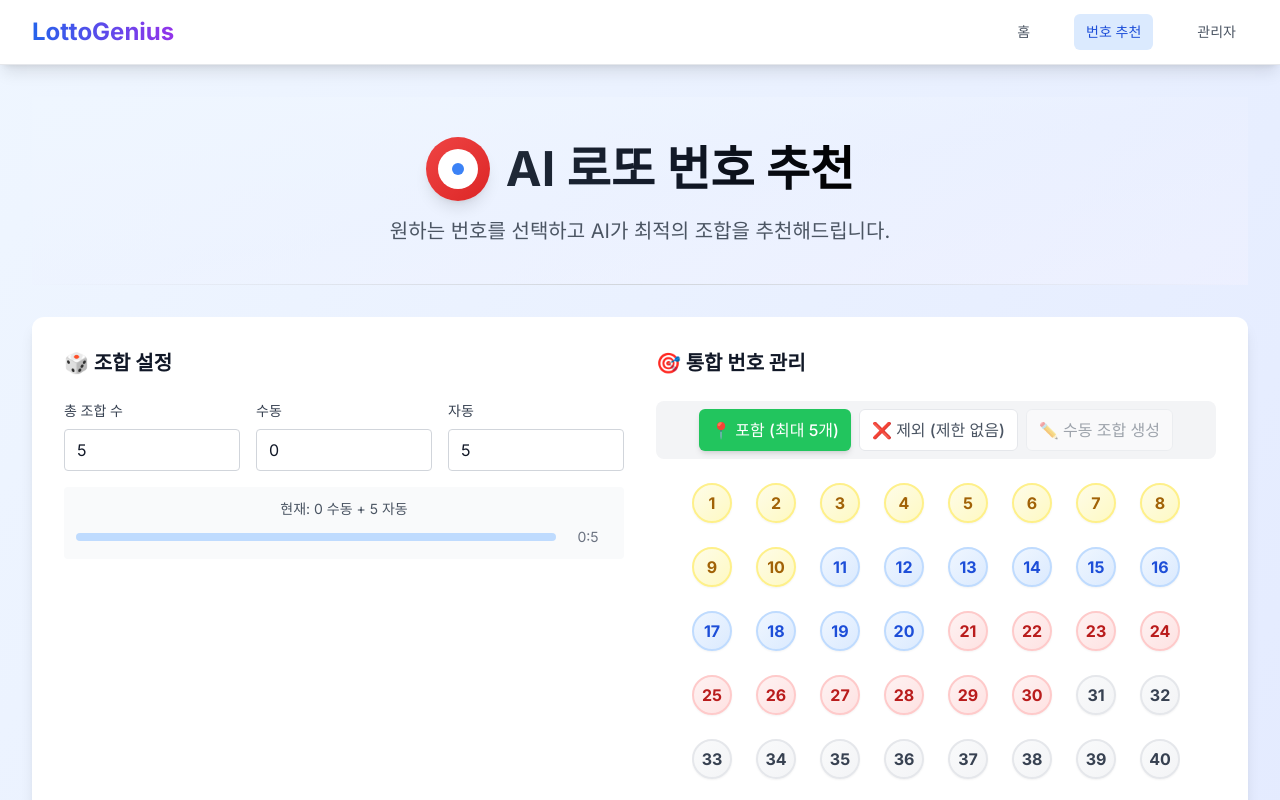
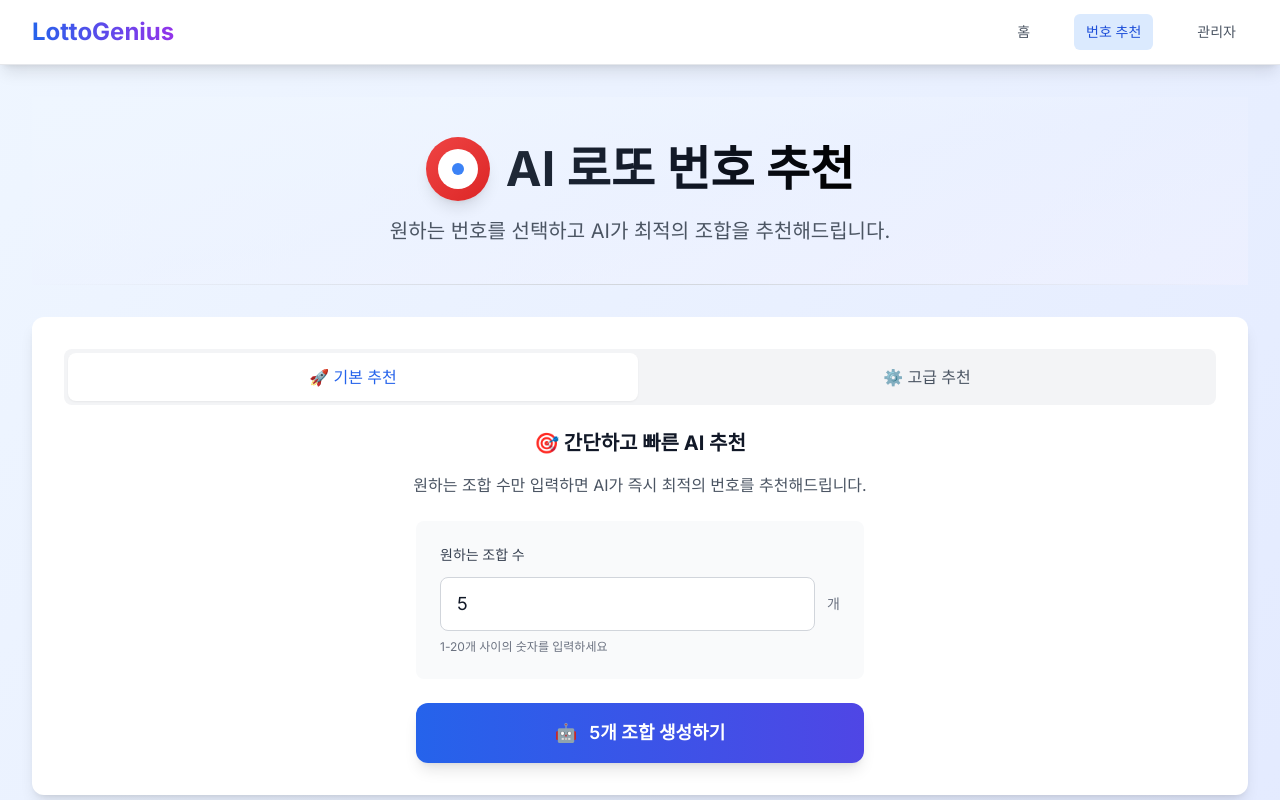
Before and after one commit to ip9202/lotto, a React (Vite) app in the folder frontend/: page /recommendation in a window 1280 px wide. Shown: the top 800 px of the page. Built offline with nearby package versions, Linux system fonts and the light colour scheme; a web font is replaced by a local one.

Commit message:
탭 기반 UI 구현 작업 중간 저장

```diff
--- a/frontend/src/pages/Recommendation.tsx
+++ b/frontend/src/pages/Recommendation.tsx
@@ -33,13 +33,66 @@ const Recommendation: React.FC = () => {
     exclude_numbers: [] as number[]
   });
 
+  const [basicSettings, setBasicSettings] = useState({
+    total_count: 5
+  });
 
+  const [activeTab, setActiveTab] = useState<'basic' | 'advanced'>('basic');
 
   const [combinationSettings, setCombinationSettings] = useState({
     total_count: 5,
     manual_count: 0,
     auto_count: 5
   });
+
+  // 기본 추천 처리 함수
+  const handleBasicRecommendations = async () => {
+    setLoading(true);
+    try {
+      const requestData = {
+        session_id: `default_session`,
+        total_count: basicSettings.total_count,
+        manual_combinations: [],
+        preferences: {
+          include_numbers: [],
+          exclude_numbers: []
+        },
+        target_draw: null
+      };
+
+      console.log('기본 추천 요청 데이터:', requestData);
+
+      const response = await fetch(`${import.meta.env.VITE_API_URL}/api/v1/recommendations/generate`, {
+        method: 'POST',
+        headers: {
+          'Content-Type': 'application/json',
+        },
+        body: JSON.stringify(requestData),
+      });
+
+      if (!response.ok) {
+        const errorText = await response.text();
+        console.error('API 오류 응답:', errorText);
+        throw new Error(`HTTP ${response.status}: ${errorText}`);
+      }
+
+      const data = await response.json();
+      console.log('기본 추천 응답 데이터:', data);
+
+      if (data.success) {
+        const recommendations = data.data.combinations || [];
+        setRecommendations(recommendations);
+        console.log('기본 추천 조합 생성 완료');
+      } else {
+        alert('기본 추천 조합 생성에 실패했습니다.');
+      }
+    } catch (error) {
+      console.error('기본 추천 생성 오류:', error);
+      alert('기본 추천 생성에 실패했습니다.');
+    } finally {
+      setLoading(false);
+    }
+  };
 
   const handleGenerateRecommendations = async () => {
     // 수동 조합이 설정되어 있는데 실제로는 없는 경우
@@ -178,8 +231,104 @@ const Recommendation: React.FC = () => {
         <div className="absolute bottom-0 left-0 right-0 h-px bg-gradient-to-r from-transparent via-gray-300 to-transparent"></div>
       </div>
 
+      {/* 탭 네비게이션 */}
+      <div className="bg-white rounded-xl shadow-lg p-6 lg:p-8">
+        <div className="flex space-x-1 bg-gray-100 p-1 rounded-lg mb-6">
+          <button
+            onClick={() => setActiveTab('basic')}
+            className={`flex-1 py-3 px-4 rounded-lg font-medium transition-all duration-200 ${
+              activeTab === 'basic'
+                ? 'bg-white text-blue-600 shadow-sm'
+                : 'text-gray-600 hover:text-gray-800'
+            }`}
+          >
+            🚀 기본 추천
+          </button>
+          <button
+            onClick={() => setActiveTab('advanced')}
+            className={`flex-1 py-3 px-4 rounded-lg font-medium transition-all duration-200 ${
+              activeTab === 'advanced'
+                ? 'bg-white text-blue-600 shadow-sm'
+                : 'text-gray-600 hover:text-gray-800'
+            }`}
+          >
+            ⚙️ 고급 추천
+          </button>
+        </div>
+
+        {/* 탭 콘텐츠 */}
+        {activeTab === 'basic' ? (
+          /* 기본 추천 탭 */
+          <div className="space-y-6">
+            <div className="text-center">
+              <h2 className="text-xl font-bold text-gray-900 mb-4">
+                🎯 간단하고 빠른 AI 추천
+              </h2>
+              <p className="text-gray-600 mb-6">
+                원하는 조합 수만 입력하면 AI가 즉시 최적의 번호를 추천해드립니다.
+              </p>
+            </div>
+
+            {/* 기본 설정 */}
+            <div className="max-w-md mx-auto">
+              <div className="bg-gray-50 rounded-lg p-6">
+                <label className="block text-sm font-medium text-gray-700 mb-3">
+                  원하는 조합 수
+                </label>
+                <div className="flex items-center space-x-3">
+                  <input
+                    type="number"
+                    min="1"
+                    max="20"
+                    className="flex-1 px-4 py-3 text-lg border border-gray-300 rounded-lg focus:outline-none focus:ring-2 focus:ring-blue-500 focus:border-transparent"
+                    value={basicSettings.total_count}
+                    onChange={(e) => setBasicSettings(prev => ({
+                      ...prev,
+                      total_count: parseInt(e.target.value) || 1
+                    }))}
+                  />
+                  <span className="text-gray-500 text-sm">개</span>
+                </div>
+                <p className="text-xs text-gray-500 mt-2">
+                  1-20개 사이의 숫자를 입력하세요
+                </p>
+              </div>
+            </div>
+
+            {/* 기본 추천 생성 버튼 */}
+            <div className="text-center">
+              <button
+                onClick={handleBasicRecommendations}
+                disabled={loading}
+                className="w-full max-w-md py-4 bg-gradient-to-r from-blue-600 to-indigo-600 text-white rounded-xl text-lg font-semibold hover:from-blue-700 hover:to-indigo-700 transition-all duration-300 shadow-lg hover:shadow-xl disabled:opacity-50 disabled:cursor-not-allowed transform hover:scale-[1.02]"
+              >
+                {loading ? (
+                  <div className="flex items-center justify-center space-x-3">
+                    <div className="animate-spin rounded-full h-6 w-6 border-b-2 border-white"></div>
+                    <span>AI 분석 중...</span>
+                  </div>
+                ) : (
+                  <div className="flex items-center justify-center space-x-3">
+                    <span>🤖</span>
+                    <span>{basicSettings.total_count}개 조합 생성하기</span>
+                  </div>
+                )}
+              </button>
+            </div>
+          </div>
+        ) : (
+          /* 고급 추천 탭 */
+          <div className="space-y-6">
+            <div className="text-center mb-6">
+              <h2 className="text-xl font-bold text-gray-900 mb-2">
+                ⚙️ 상세 설정을 통한 맞춤형 추천
+              </h2>
+              <p className="text-gray-600">
+                포함/제외 번호, 수동 조합 등을 설정하여 더 정확한 추천을 받아보세요.
+              </p>
+            </div>
+
             {/* 조합 설정과 통합 번호 관리를 하나의 통합된 컨테이너 안에 배치 */}
-      <div className="bg-white rounded-xl shadow-lg p-6 lg:p-8 overflow-hidden">
             <div className="grid lg:grid-cols-2 gap-6 lg:gap-8">
           {/* 왼쪽: 조합 설정 */}
           <div>
@@ -296,9 +445,8 @@ const Recommendation: React.FC = () => {
         />
               </div>
       </div>
-      </div>
 
-      {/* 추천 생성 버튼 - 모던하고 세련된 디자인 */}
+            {/* 고급 추천 생성 버튼 */}
             <div className="w-full relative">
               {/* 배경 장식 */}
               <div className="absolute inset-0 bg-gradient-to-r from-blue-50/50 via-indigo-50/30 to-purple-50/50 rounded-2xl"></div>
@@ -321,6 +469,9 @@ const Recommendation: React.FC = () => {
                   </div>
             )}
           </button>
+            </div>
+          </div>
+        )}
         </div>
 
       {/* 추천 결과 - 전체 너비 */}
```
Also changed, not shown: 2 other files (tests, documents, lock files or other folders). Lines whose indentation alone changed are shown as unchanged.
